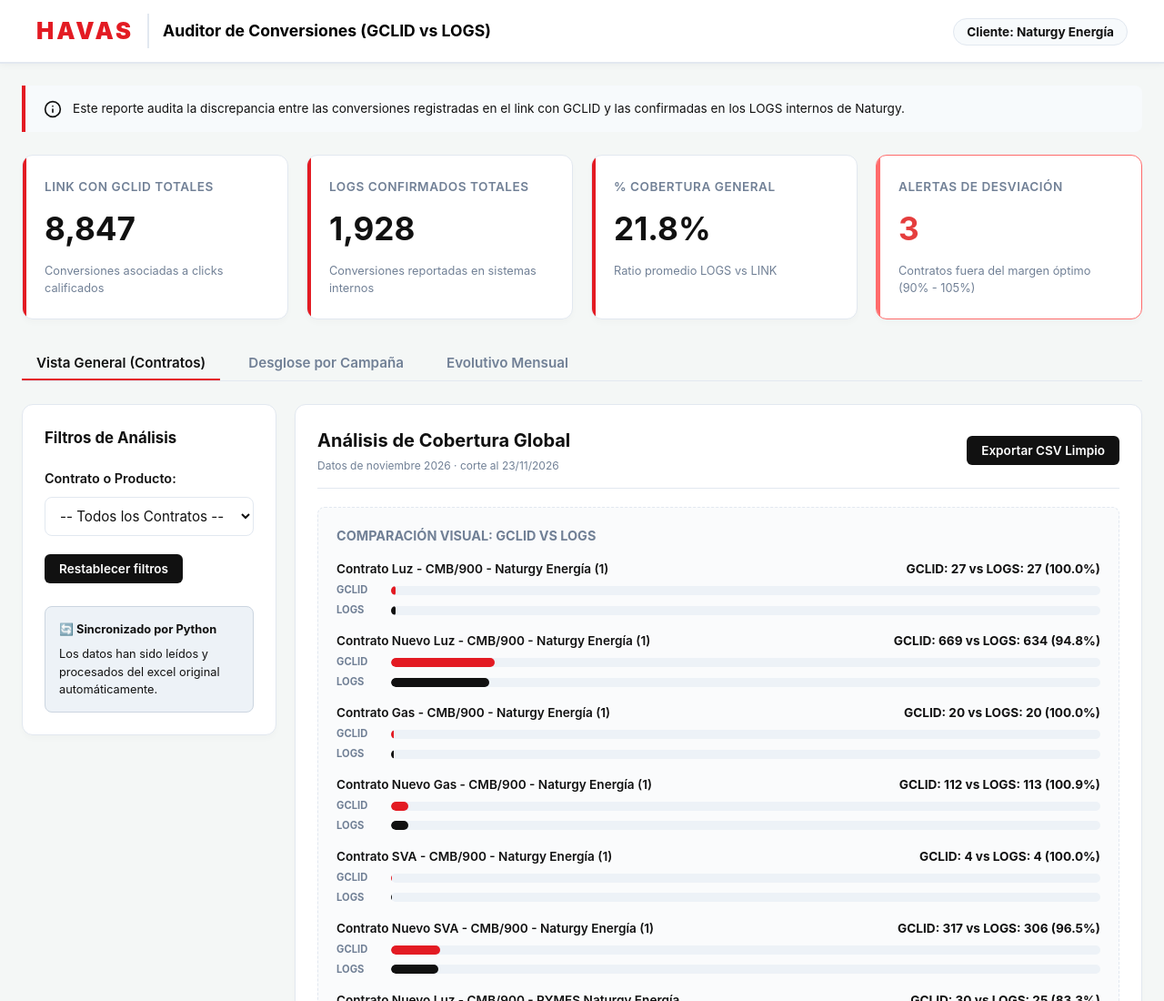
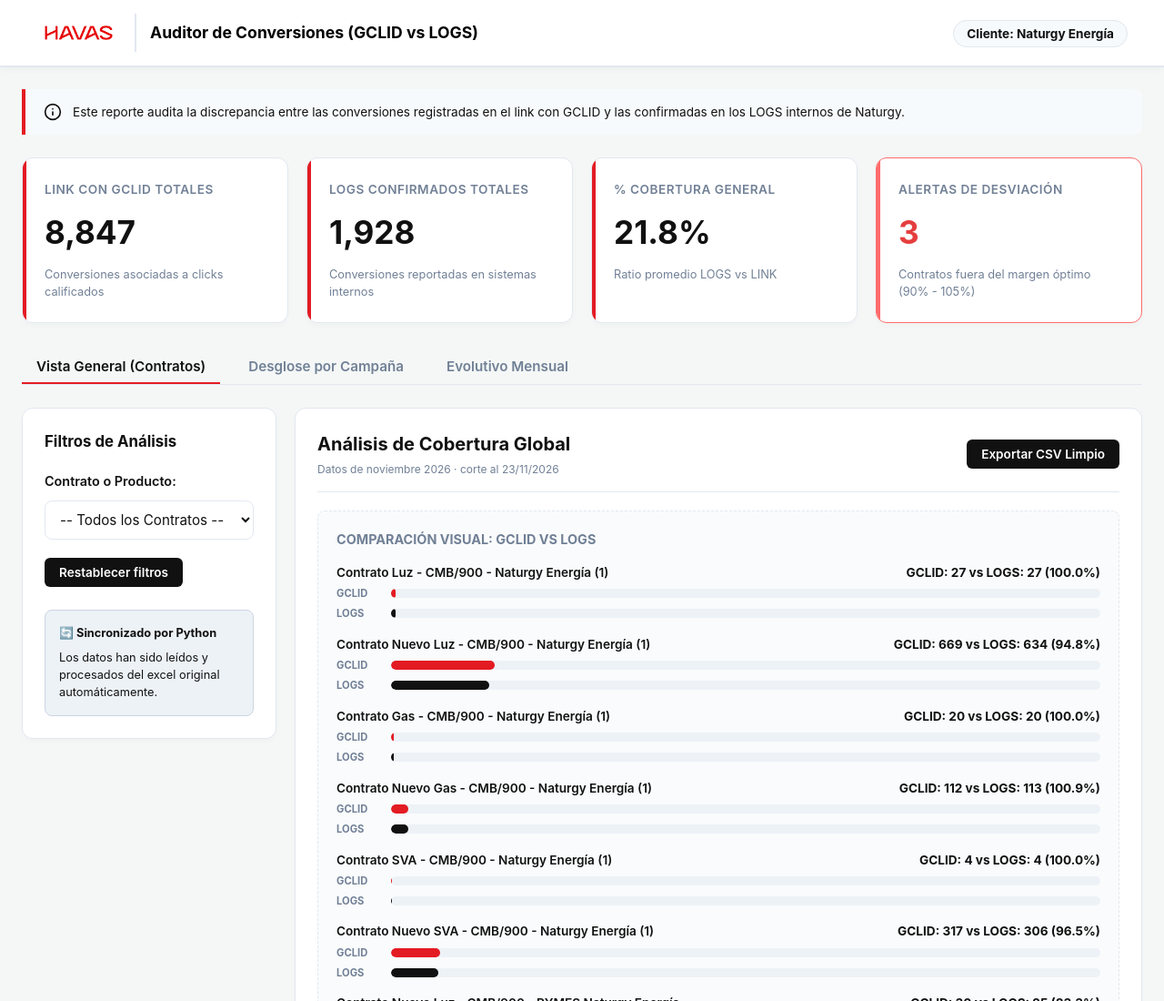
Before and after one commit to pedroplatero-trn-gif/dashboard, a plain HTML site: page index.html in a window 1280 px wide. Shown: the top 1100 px of the page at 91% size. Drawn offline with Linux system fonts and the light colour scheme.

Commit message:
añadido logo

```diff
--- a/index.html
+++ b/index.html
@@ -35,13 +35,13 @@
         }
         .logo-area { display: flex; align-items: center; gap: 15px; }
         .logo-havas {
-            font-weight: 900;
-            font-size: 1.6rem;
-            letter-spacing: 3px;
-            color: var(--havas-red);
-            border-right: 2px solid var(--border);
-            padding-right: 15px;
-        }
+    display: block;
+    width: 110px;
+    height: 42px;
+    object-fit: contain;
+    border-right: 2px solid var(--border);
+    padding-right: 15px;
+}
         .project-title {
             font-size: 1.1rem;
             font-weight: 700;
@@ -282,7 +282,7 @@
 <body>
     <header>
         <div class="logo-area">
-            <span class="logo-havas">HAVAS</span>
+            <img class="logo-havas" src="havas-logo.png" alt="HAVAS">
             <span class="project-title">Auditor de Conversiones (GCLID vs LOGS)</span>
         </div>
         <div><span class="badge-client">Cliente: Naturgy Energía</span></div>
```
Also changed, not shown: havas-logo.png (added), 2 other files.
